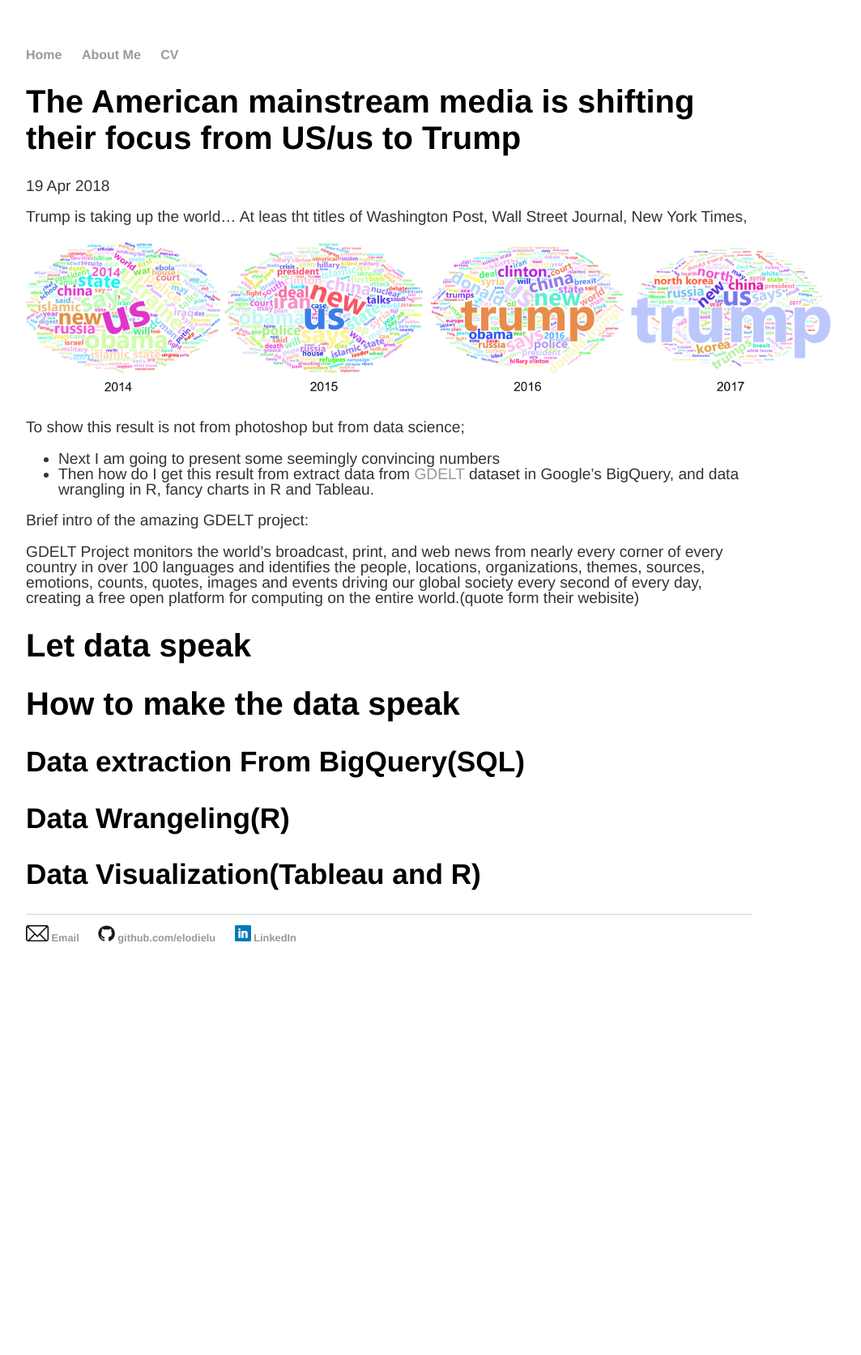
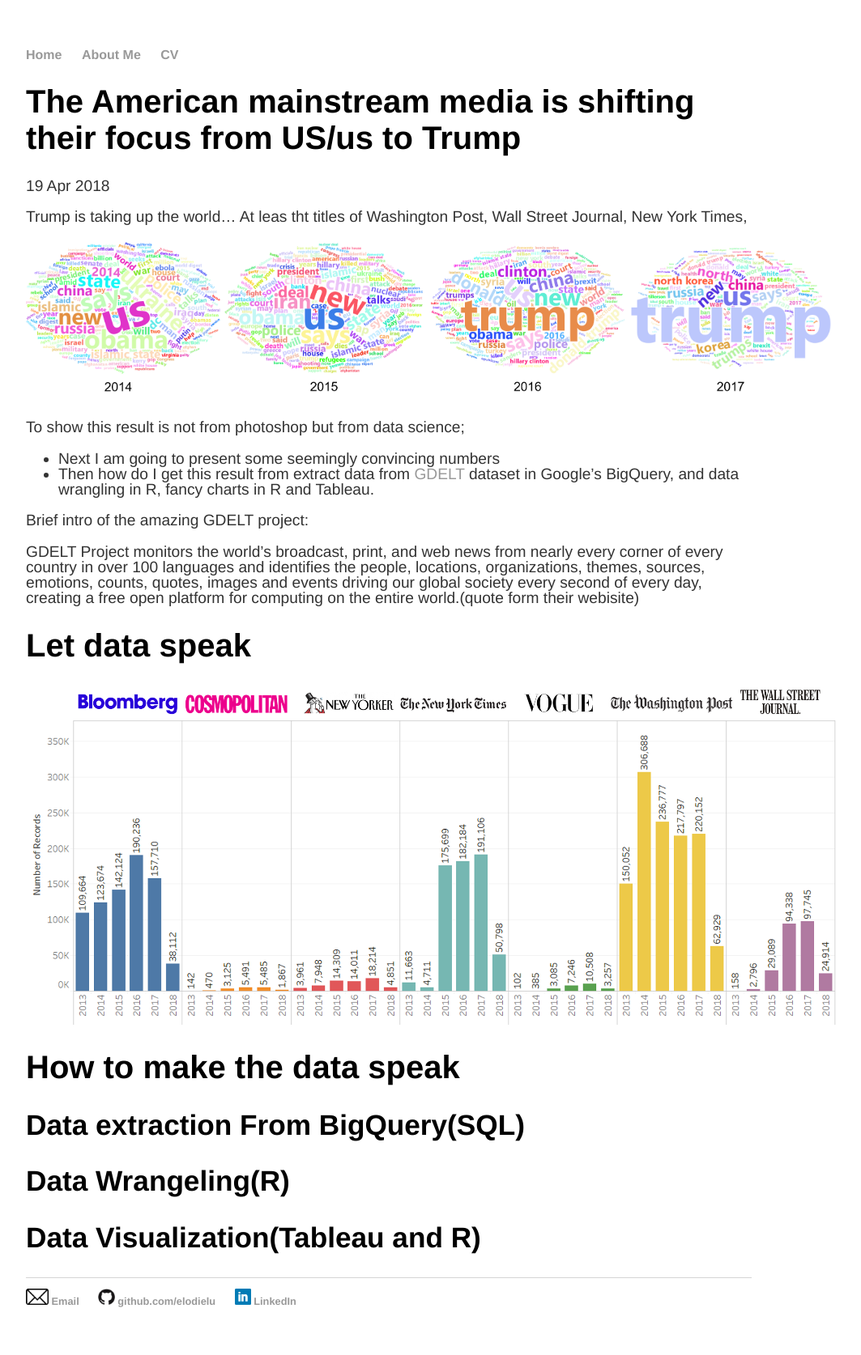
Before and after one commit to elodielu/elodielu.github.io, a Jekyll site: the page built from _posts/2018-04-19-text-analysis-media.md, in a window 1280 px wide. Shown: the whole page at 81% size, without its empty margins (160-1223 px from the left). Built offline with Jekyll 4.4.1, drawn with Linux system fonts in a browser that asks for light colours; before the commit the page ends 1226 px from its top, so only the background shows below that.

Commit message:
Update 2018-04-19-text-analysis-media.md

```diff
--- a/_posts/2018-04-19-text-analysis-media.md
+++ b/_posts/2018-04-19-text-analysis-media.md
@@ -17,7 +17,7 @@
 GDELT Project monitors the world's broadcast, print, and web news from nearly every corner of every country in over 100 languages and identifies the people, locations, organizations, themes, sources, emotions, counts, quotes, images and events driving our global society every second of every day, creating a free open platform for computing on the entire world.(quote form their webisite)
 
 # Let data speak
-
+<img src="https://elodielu.github.io/picture/data_source.png"  width="1000">
 
 # How to make the data speak
 ## Data extraction From BigQuery(SQL)
```
